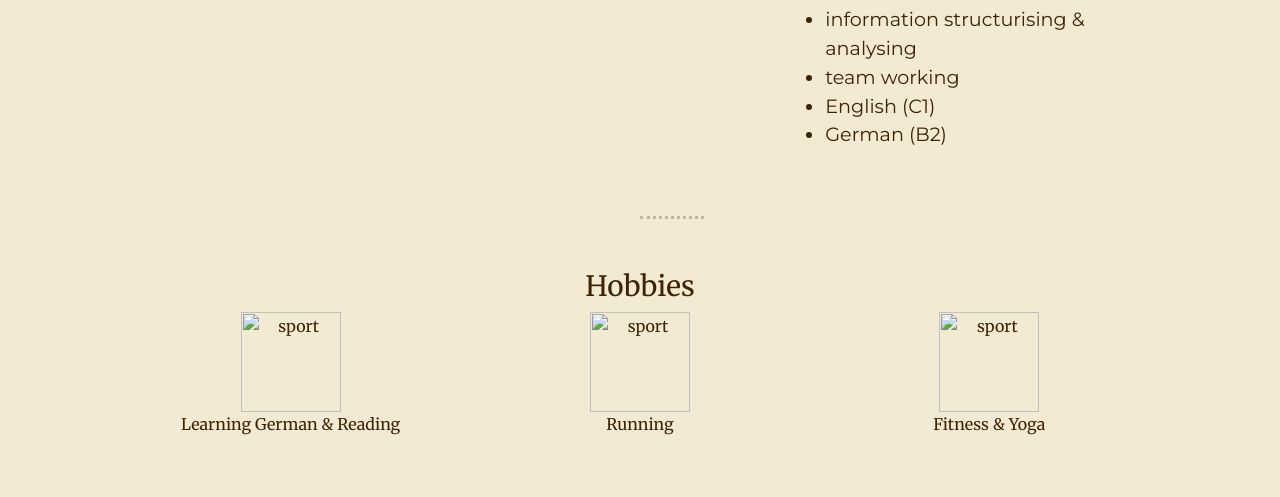
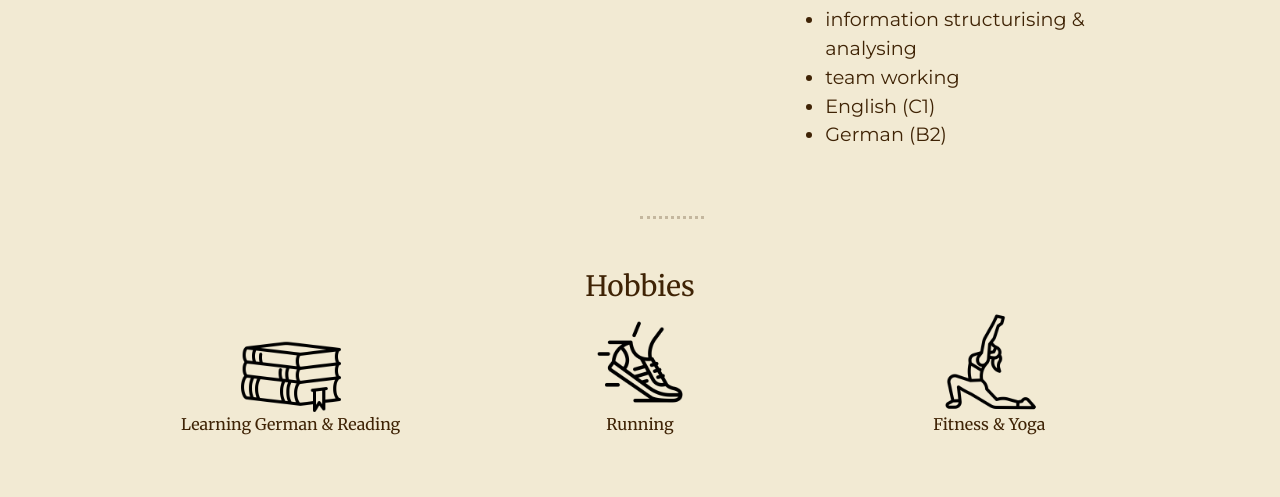
Before and after one commit to XeniaTikhomirova/CV, a plain HTML site: page index.html in a window 1280 px wide. Shown: the part 2243-2740 px from the top of the page. Drawn offline with nearby package versions, Linux system fonts and the light colour scheme; the site is published under a folder, as on GitHub Pages, so addresses that start at the root find nothing.

Commit message:
Update index.html

```diff
--- a/index.html
+++ b/index.html
@@ -9,7 +9,7 @@
 
    <!-- CSS -->
    <link rel="stylesheet" href="styles.css">
-   <link rel="icon" href="/img/favicon KT.ico">
+   <link rel="icon" href="favicon KT.ico">
 
    <!--Fonts-->
    <link rel="preconnect" href="https://fonts.googleapis.com">
@@ -158,16 +158,16 @@
             <div class="row">
 
                <div class="hobbies-images col-lg-4 col-md-12 container" id="hobbies-innerlink">
-                  <img src="/img/book.png" alt="sport" width="100">
+                  <img src="book.png" alt="sport" width="100">
                   <p>Learning German & Reading</p>
                </div>
 
                <div class="hobbies-images col-lg-4 col-md-12 container">
-                  <img src="/img/running-shoes.png" alt="sport" width="100">
+                  <img src="running-shoes.png" alt="sport" width="100">
                   <p>Running</p>
                </div>
                <div class="hobbies-images col-lg-4 col-md-12 container">
-                  <img src="/img/yoga-pose2.png" alt="sport" width="100">
+                  <img src="yoga-pose2.png" alt="sport" width="100">
                   <p>Fitness & Yoga</p>
                </div>
                </div>
```
